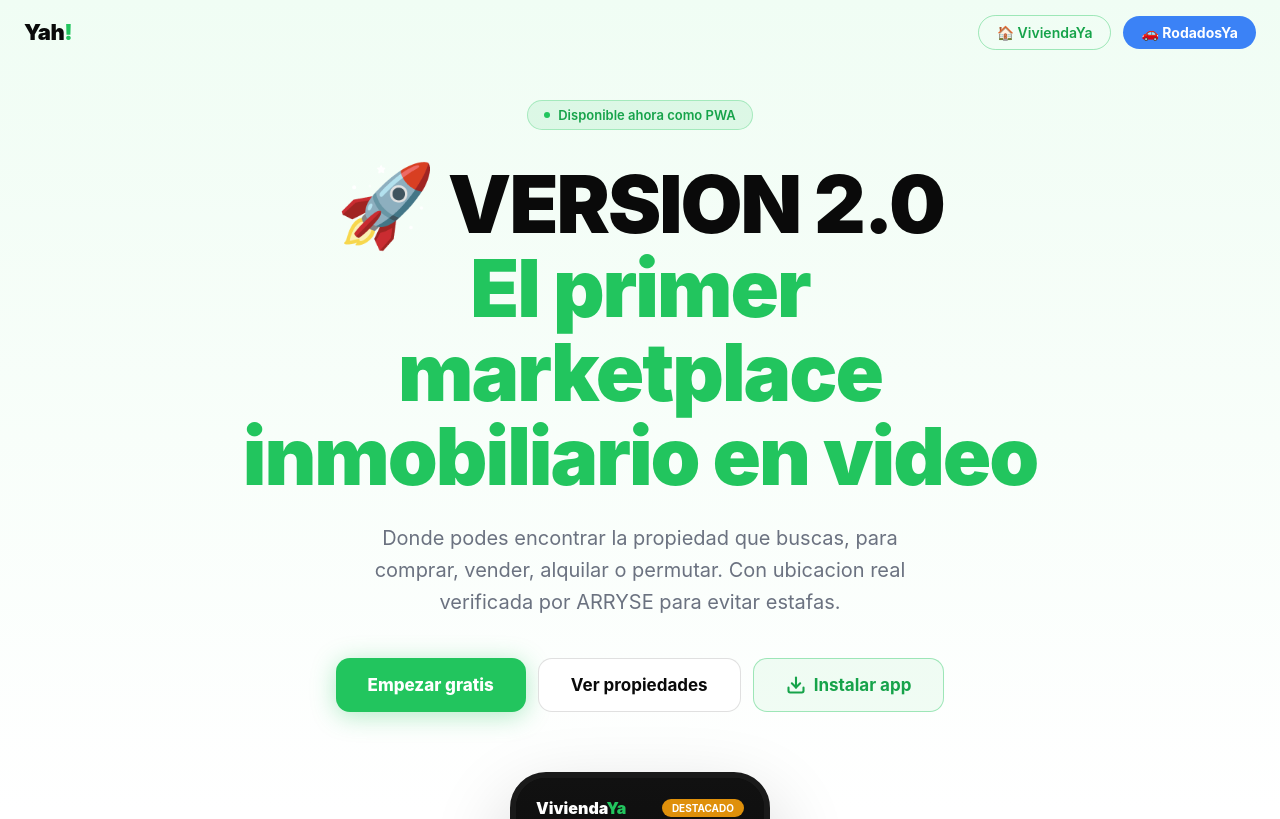
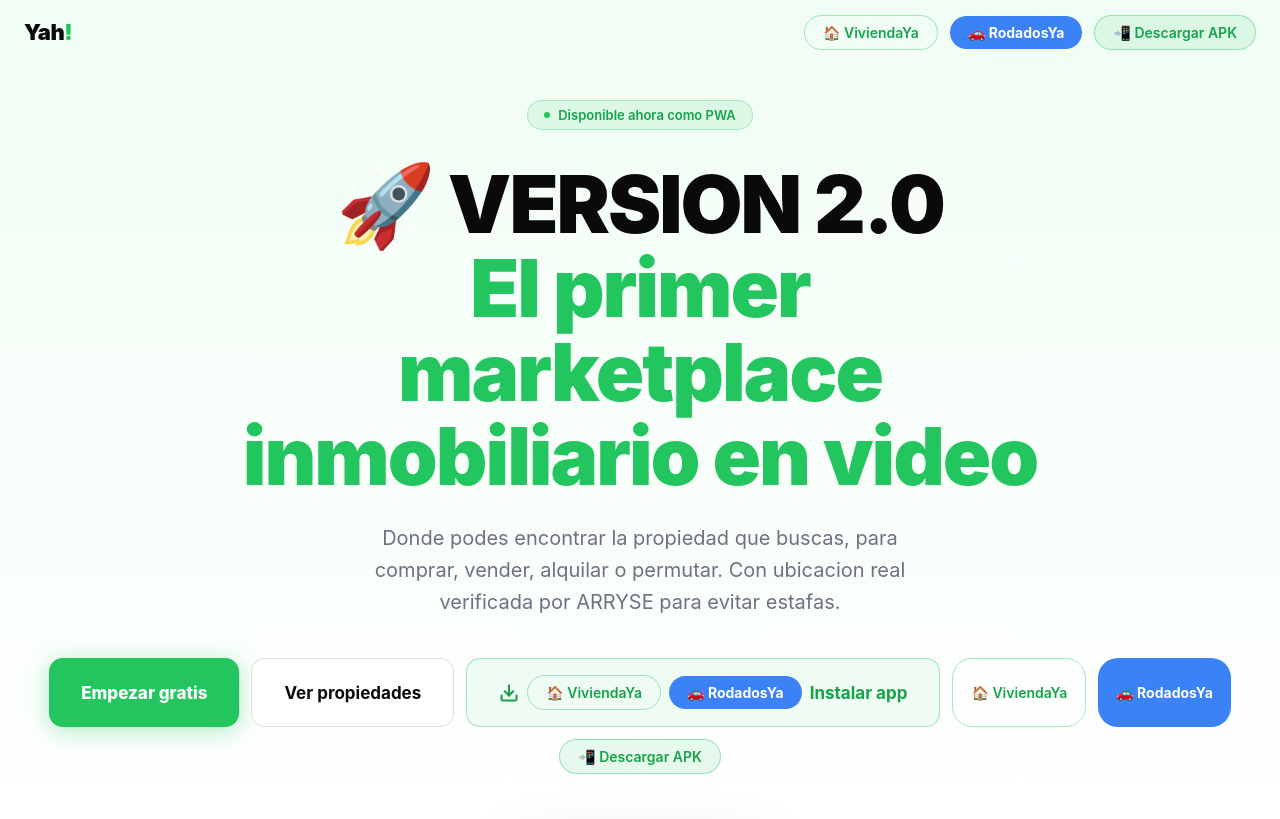
Before and after one commit to carlosgimenezmmo-hash/yah, a Next.js app: page / in a window 1280 px wide. Shown: the top 819 px of the page. Built offline with nearby package versions, Linux system fonts and the light colour scheme.

Commit message:
feat: boton descargar APK

```diff
--- a/app/page.tsx
+++ b/app/page.tsx
@@ -51,7 +51,11 @@ export default function LandingPage() {
         <div style={{ display: "flex", gap: 12, alignItems: "center" }}>
          <button onClick={() => window.open("https://vivienda-ya.vercel.app/registro", "_blank")} style={{ padding: "8px 18px", borderRadius: 20, border: "1px solid rgba(34,197,94,0.4)", background: "transparent", fontSize: 14, fontWeight: 600, cursor: "pointer", fontFamily: "inherit", color: "#16a34a" }}>🏠 ViviendaYa</button>
 <button onClick={() => window.open("https://rodadosya.vercel.app/registro", "_blank")} style={{ padding: "8px 18px", borderRadius: 20, border: "none", background: "#3B82F6", color: "#fff", fontSize: 14, fontWeight: 700, cursor: "pointer", fontFamily: "inherit" }}>🚗 RodadosYa</button>
-
+<button
+  onClick={() => window.open("/viviendaya.apk", "_blank")}
+  style={{ padding: "8px 18px", borderRadius: 20, border: "1px solid rgba(34,197,94,0.4)", background: "rgba(34,197,94,0.1)", fontSize: 14, fontWeight: 600, cursor: "pointer", fontFamily: "inherit", color: "#16a34a" }}>
+  📲 Descargar APK
+</button>
         </div>
       </nav>
 
@@ -71,8 +75,11 @@ export default function LandingPage() {
           <button onClick={() => window.open("https://vivienda-ya.vercel.app/feed", "_blank")} style={{ padding: "16px 32px", borderRadius: 14, border: "1px solid rgba(0,0,0,0.12)", background: "#fff", color: "#0a0a0a", fontSize: 17, fontWeight: 700, cursor: "pointer", fontFamily: "inherit" }}>Ver propiedades</button>
           <button onClick={() => setShowInstall(true)} style={{ padding: "16px 32px", borderRadius: 14, border: "1px solid rgba(34,197,94,0.4)", background: "rgba(34,197,94,0.06)", color: "#16a34a", fontSize: 17, fontWeight: 700, cursor: "pointer", fontFamily: "inherit", display: "flex", alignItems: "center", gap: 8 }}>
             <svg width="20" height="20" viewBox="0 0 24 24" fill="none" stroke="currentColor" strokeWidth="2.5" strokeLinecap="round"><path d="M21 15v4a2 2 0 0 1-2 2H5a2 2 0 0 1-2-2v-4"/><polyline points="7 10 12 15 17 10"/><line x1="12" y1="15" x2="12" y2="3"/></svg>
-            Instalar app
-          </button>
+           <button onClick={() => window.open("https://vivienda-ya.vercel.app/registro", "_blank")} style={{ padding: "8px 18px", borderRadius: 20, border: "1px solid rgba(34,197,94,0.4)", background: "transparent", fontSize: 14, fontWeight: 600, cursor: "pointer", fontFamily: "inherit", color: "#16a34a" }}>🏠 ViviendaYa</button>
+<button onClick={() => window.open("https://rodadosya.vercel.app/registro", "_blank")} style={{ padding: "8px 18px", borderRadius: 20, border: "none", background: "#3B82F6", color: "#fff", fontSize: 14, fontWeight: 700, cursor: "pointer", fontFamily: "inherit" }}>🚗 RodadosYa</button> Instalar app
+          </button><button onClick={() => window.open("https://vivienda-ya.vercel.app/registro", "_blank")} style={{ padding: "8px 18px", borderRadius: 20, border: "1px solid rgba(34,197,94,0.4)", background: "transparent", fontSize: 14, fontWeight: 600, cursor: "pointer", fontFamily: "inherit", color: "#16a34a" }}>🏠 ViviendaYa</button>
+<button onClick={() => window.open("https://rodadosya.vercel.app/registro", "_blank")} style={{ padding: "8px 18px", borderRadius: 20, border: "none", background: "#3B82F6", color: "#fff", fontSize: 14, fontWeight: 700, cursor: "pointer", fontFamily: "inherit" }}>🚗 RodadosYa</button>
+<button onClick={() => window.open("/ViviendaYa.apk", "_blank")} style={{ padding: "8px 18px", borderRadius: 20, border: "1px solid rgba(34,197,94,0.4)", background: "rgba(34,197,94,0.1)", fontSize: 14, fontWeight: 600, cursor: "pointer", fontFamily: "inherit", color: "#16a34a" }}>📲 Descargar APK</button>
         </div>
         <div style={{ width: 260, height: 520, borderRadius: 36, background: "#0a0a0a", boxShadow: "0 32px 80px rgba(0,0,0,0.2)", position: "relative", overflow: "hidden", border: "6px solid #1a1a1a" }}>
           <div style={{ position: "absolute", inset: 0, background: "linear-gradient(180deg, #111 0%, #000 100%)", display: "flex", flexDirection: "column", alignItems: "center", justifyContent: "flex-end", padding: 20 }}>
```
Also changed, not shown: 1 other file (tests, documents, lock files or other folders).
